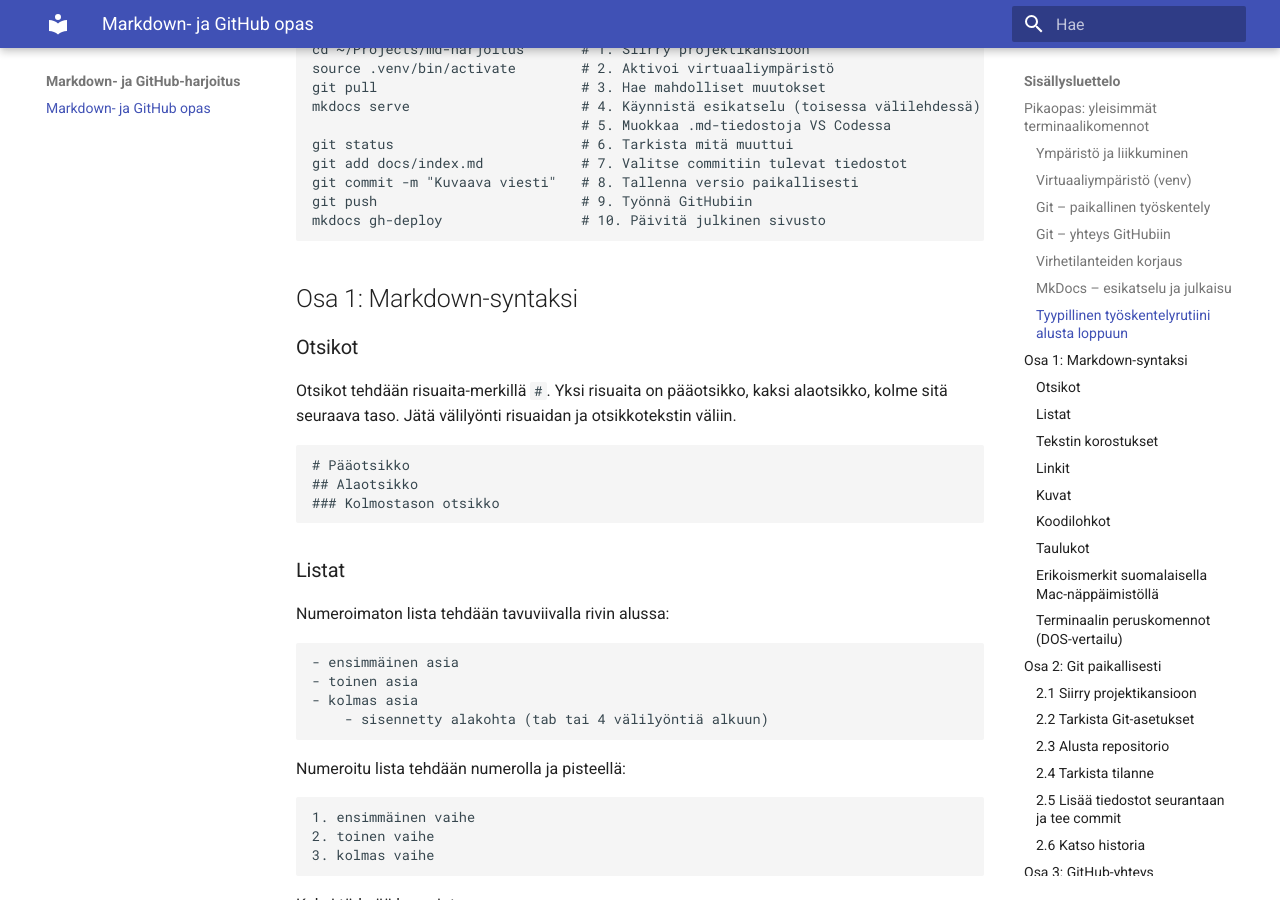
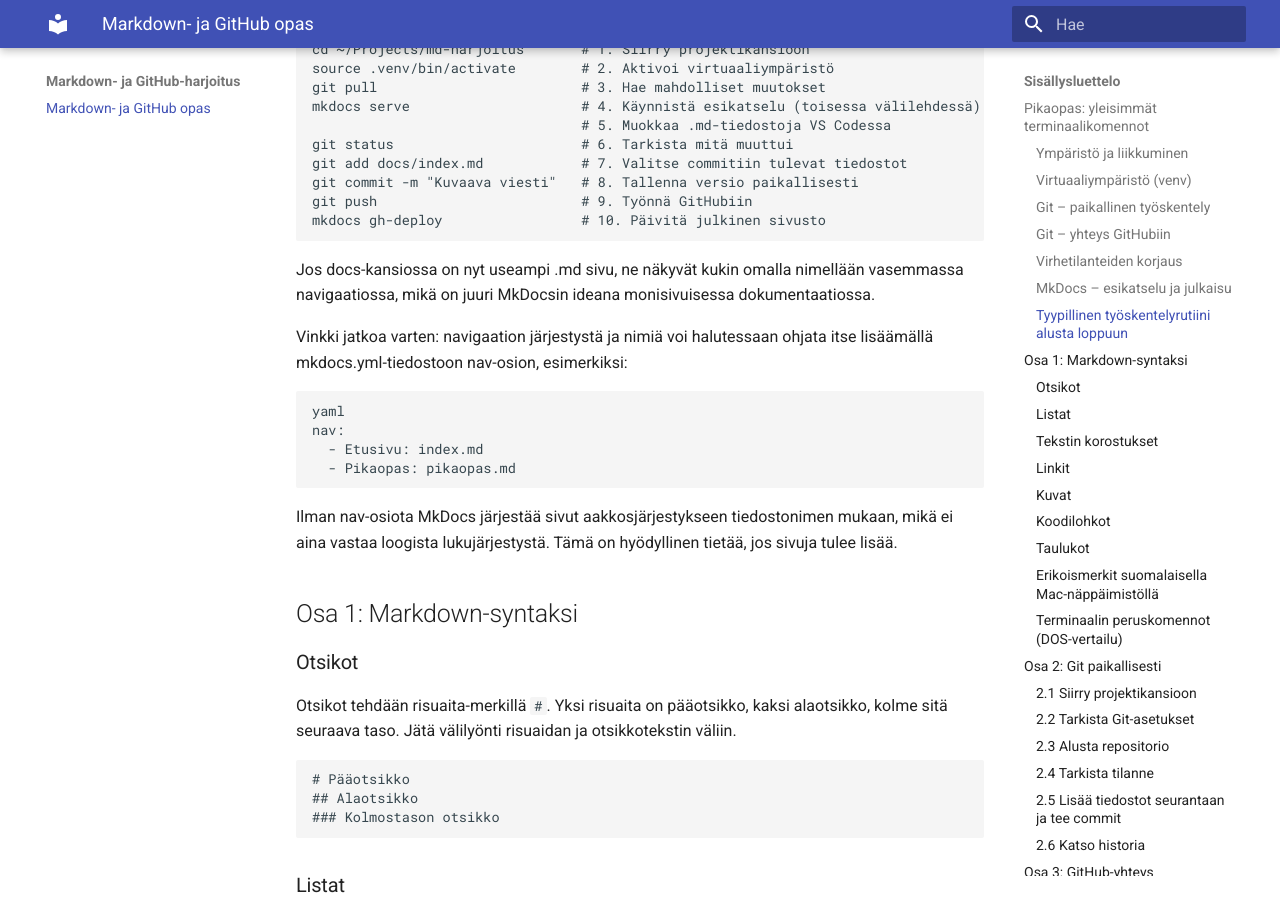
Before and after one commit to jukkarouhe/md-harjoitus, an MkDocs documentation site: the page built from docs/index.md, in a window 1280 px wide and 900 px high, scrolled down 3201 px. Built offline with MkDocs 1.6.1 and Material for MkDocs 9.7.7, drawn with Linux system fonts in a browser that asks for light colours.

Commit message:
sisällysluettelo-ohjeita alun pikaoppaan loppuun

````diff
--- a/docs/index.md
+++ b/docs/index.md
@@ -89,6 +89,18 @@
 mkdocs gh-deploy                 # 10. Päivitä julkinen sivusto
 ```
 
+Jos docs-kansiossa on nyt useampi .md sivu, ne näkyvät kukin omalla nimellään vasemmassa navigaatiossa, mikä on juuri MkDocsin ideana monisivuisessa dokumentaatiossa.
+
+Vinkki jatkoa varten: navigaation järjestystä ja nimiä voi halutessaan ohjata itse lisäämällä mkdocs.yml-tiedostoon nav-osion, esimerkiksi:
+
+```
+yaml
+nav:
+  - Etusivu: index.md
+  - Pikaopas: pikaopas.md
+```
+
+Ilman nav-osiota MkDocs järjestää sivut aakkosjärjestykseen tiedostonimen mukaan, mikä ei aina vastaa loogista lukujärjestystä. Tämä on hyödyllinen tietää, jos sivuja tulee lisää.
 
 ## Osa 1: Markdown-syntaksi
 
````
